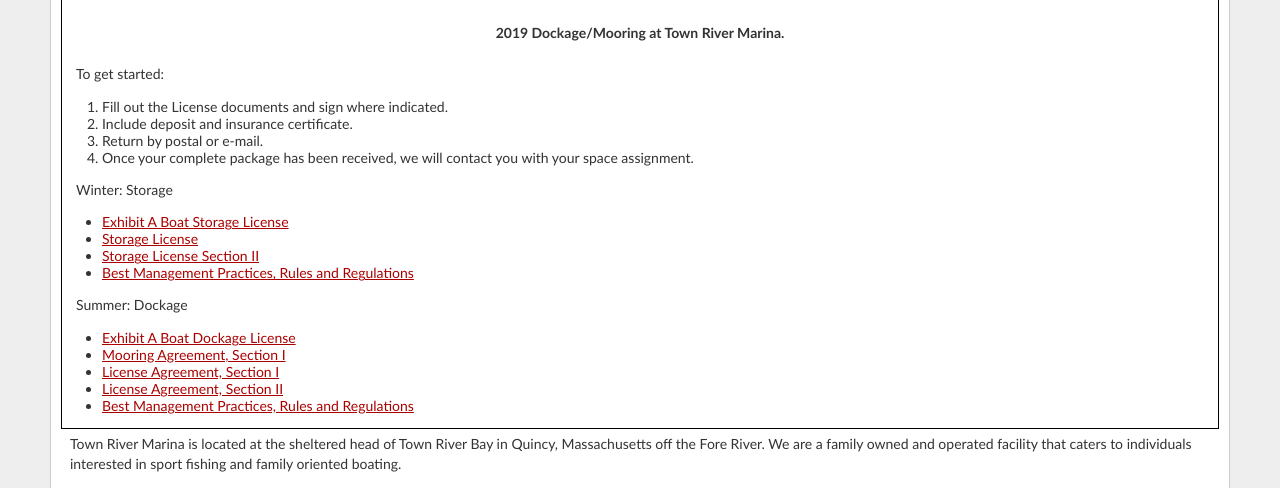
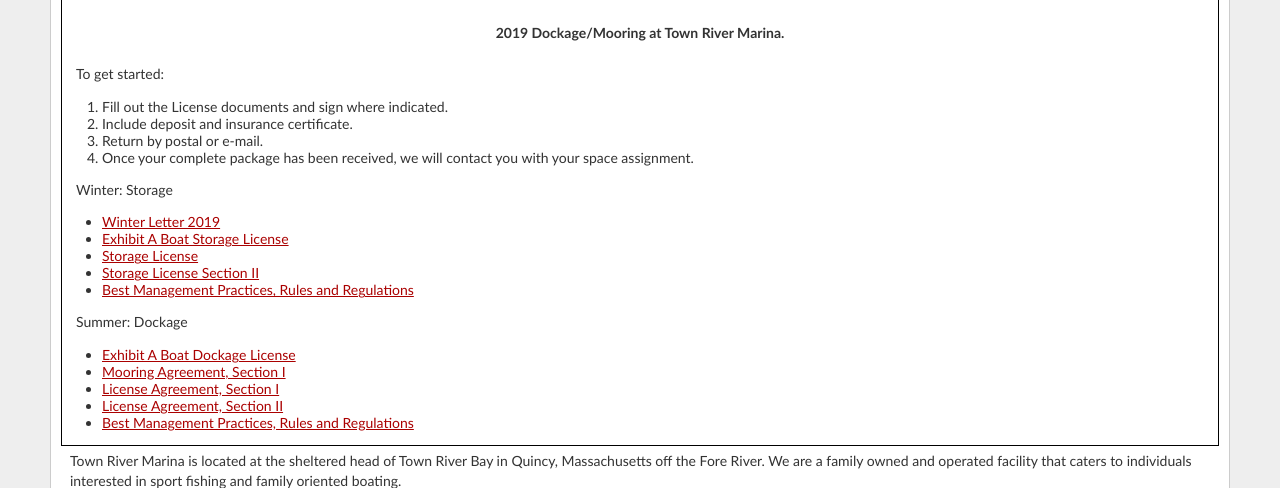
Before and after one commit to mdonahue/websites, a PHP site: page / in a window 1280 px wide. Shown: the part 181-669 px from the top of the page. Run offline with PHP 8.4, Linux system fonts and the light colour scheme.

Commit message:
saved the file this time

```diff
--- a/townriver/index.php
+++ b/townriver/index.php
@@ -34,6 +34,7 @@
             </ol>
 			<p>Winter: Storage</p>
             <ul>
+                <li><a href="winterletter2019.html">Winter Letter 2019</a></li>
 				<li><a href="docs/storage/EXHIBIT_ALICENSE.doc">Exhibit A Boat Storage License</a></li>
 				<li><a href="docs/storage/licagreestorage_secI.doc">Storage License</a></li>
 				<li><a href="docs/storage/licagreestoragesecII.doc">Storage License Section II</a></li>
```
